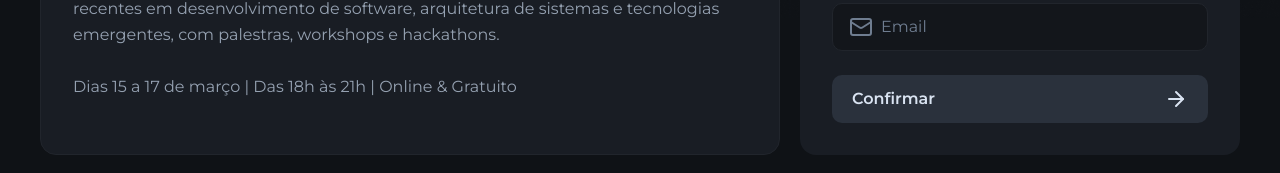
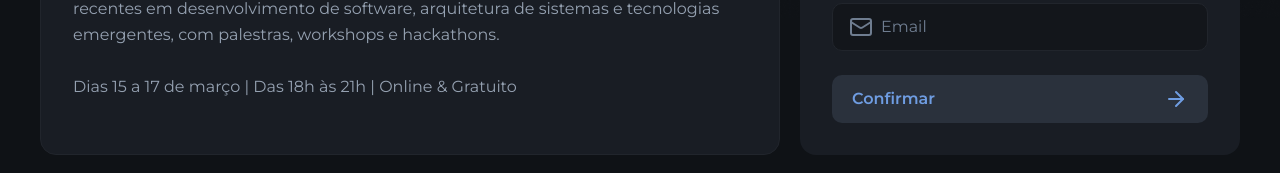
Before and after one commit to nicolasgfe/NLW-connect-devstage-web, a Next.js app: page / in a window 1280 px wide. Shown: the part 528-701 px from the top of the page. Built offline with nearby package versions, Linux system fonts and the light colour scheme.

Commit message:
Adicionando cor do texto no botão.

```diff
--- a/src/components/button.tsx
+++ b/src/components/button.tsx
@@ -5,7 +5,7 @@
 export function Button(props: ButtonProps) {
   return (
     <button
-      className="flex justify-between items-center px-5 h-12 bg-gray-500 font-semibold rounded-xl w-full cursor-pointer transition-colors duration-300 hover:bg-blue hover:text-gray-900"
+      className="flex justify-between items-center px-5 h-12 bg-gray-500 text-blue font-semibold rounded-xl w-full cursor-pointer transition-colors duration-300 hover:bg-blue hover:text-gray-900"
       {...props}
     />
   );
```
